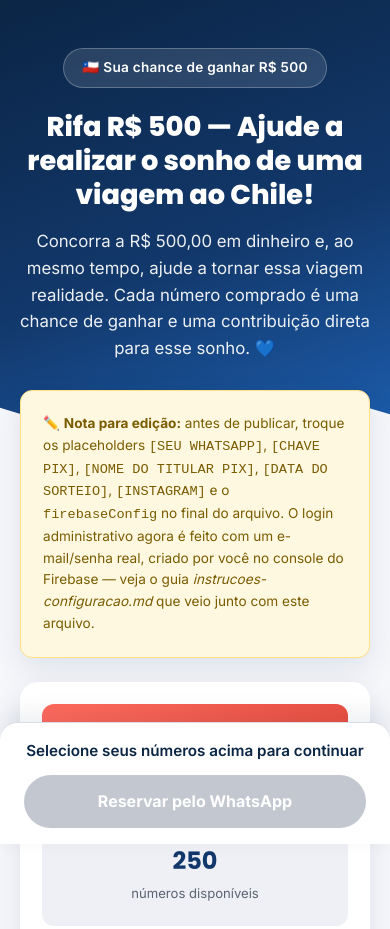
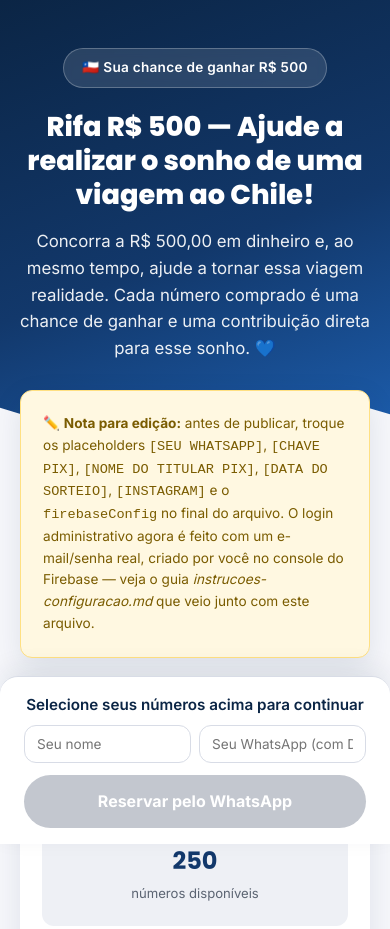
Before and after one commit to BeatrizTavare-s/rifa-viagem-chile, a plain HTML site: page index.html in a window 390 px wide. Shown: the top 929 px of the page. Drawn offline with Linux system fonts and the light colour scheme; no server answers.

Commit message:
feat: save buyer name and phone with number reservation
Adds name and WhatsApp fields to the reservation form, storing them
in Firestore alongside the reserved number, and shows them in the
admin modal for reserved/paid numbers.

```diff
--- a/index.html
+++ b/index.html
@@ -438,10 +438,35 @@
     box-shadow:0 -8px 24px rgba(11,37,69,.08);
     z-index:5;
   }
+  .cta-bar-inner{
+    display:flex;
+    flex-direction:column;
+    gap:8px;
+    flex:1;
+    min-width:220px;
+  }
   #cta-text{
     font-weight:600;
     color:var(--azul-900);
     font-size:.95rem;
+  }
+  .comprador-fields{
+    display:flex;
+    gap:8px;
+    flex-wrap:wrap;
+  }
+  .comprador-fields input{
+    flex:1;
+    min-width:140px;
+    padding:10px 12px;
+    border:1.5px solid var(--cinza-300);
+    border-radius:var(--radius-md);
+    font-size:.85rem;
+    font-family:'Inter',sans-serif;
+  }
+  .comprador-fields input:focus{
+    outline:none;
+    border-color:var(--azul-500);
   }
   .btn{
     display:inline-flex;
@@ -574,7 +599,13 @@
 </div>
 
 <div class="cta-bar">
-  <div id="cta-text">Selecione seus números acima para continuar</div>
+  <div class="cta-bar-inner">
+    <div id="cta-text">Selecione seus números acima para continuar</div>
+    <div class="comprador-fields">
+      <input type="text" id="comprador-nome" placeholder="Seu nome">
+      <input type="tel" id="comprador-telefone" placeholder="Seu WhatsApp (com DDD)">
+    </div>
+  </div>
   <a href="#" target="_blank" id="whatsapp-btn" class="btn disabled">Reservar pelo WhatsApp</a>
 </div>
 
@@ -636,6 +667,8 @@
   const adminExit = document.getElementById('admin-exit');
   const modalOverlay = document.getElementById('modal-overlay');
   const modalBox = document.getElementById('modal-box');
+  const compradorNomeInput = document.getElementById('comprador-nome');
+  const compradorTelefoneInput = document.getElementById('comprador-telefone');
 
   let estado = {};       // { "001": {status:"livre"}, ... }
   let selecionados = new Set();
@@ -757,6 +790,11 @@
 
   function abrirModalAdmin(id, statusAtual) {
     const rotulo = { livre: 'Disponível', reservado: 'Reservado (aguardando pagamento)', pago: 'Pago' }[statusAtual];
+    const dados = estado[id] || {};
+    let compradorHtml = '';
+    if (dados.nomeComprador) {
+      compradorHtml = `<p>Comprador(a): <strong>${dados.nomeComprador}</strong><br>WhatsApp: <strong>${dados.telefoneComprador || '—'}</strong></p>`;
+    }
     let botoesHtml = '';
 
     if (statusAtual === 'livre') {
@@ -773,6 +811,7 @@
     modalBox.innerHTML = `
       <h3>Número ${id}</h3>
       <p>Status atual: <strong>${rotulo}</strong></p>
+      ${compradorHtml}
       <div class="modal-actions">${botoesHtml}</div>
     `;
     modalOverlay.classList.add('on');
@@ -812,6 +851,13 @@
     ev.preventDefault();
     if (selecionados.size === 0) return;
 
+    const nomeComprador = compradorNomeInput.value.trim();
+    const telefoneComprador = compradorTelefoneInput.value.trim();
+    if (!nomeComprador || !telefoneComprador) {
+      alert('Preencha seu nome e WhatsApp antes de reservar.');
+      return;
+    }
+
     const ordenados = [...selecionados].sort();
 
     // confere de novo se continuam livres (evita corrida com outro comprador)
@@ -830,6 +876,8 @@
       for (const id of ordenados) {
         await updateDoc(doc(db, "numeros", id), {
           status: "reservado",
+          nomeComprador,
+          telefoneComprador,
           atualizadoEm: serverTimestamp()
         });
       }
@@ -846,6 +894,8 @@
     window.open(`https://wa.me/${WHATSAPP_NUMERO}?text=${mensagem}`, '_blank');
 
     selecionados.clear();
+    compradorNomeInput.value = '';
+    compradorTelefoneInput.value = '';
     atualizarResumoSelecao();
   });
 
```
